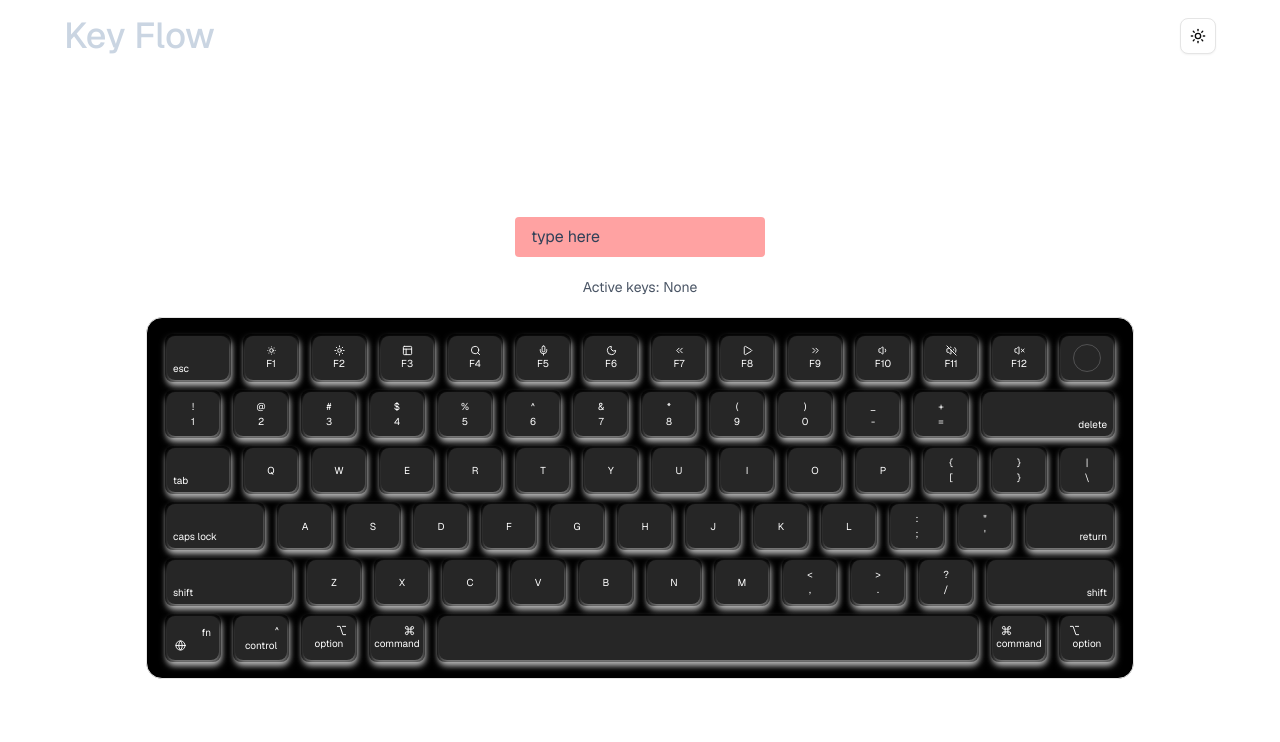
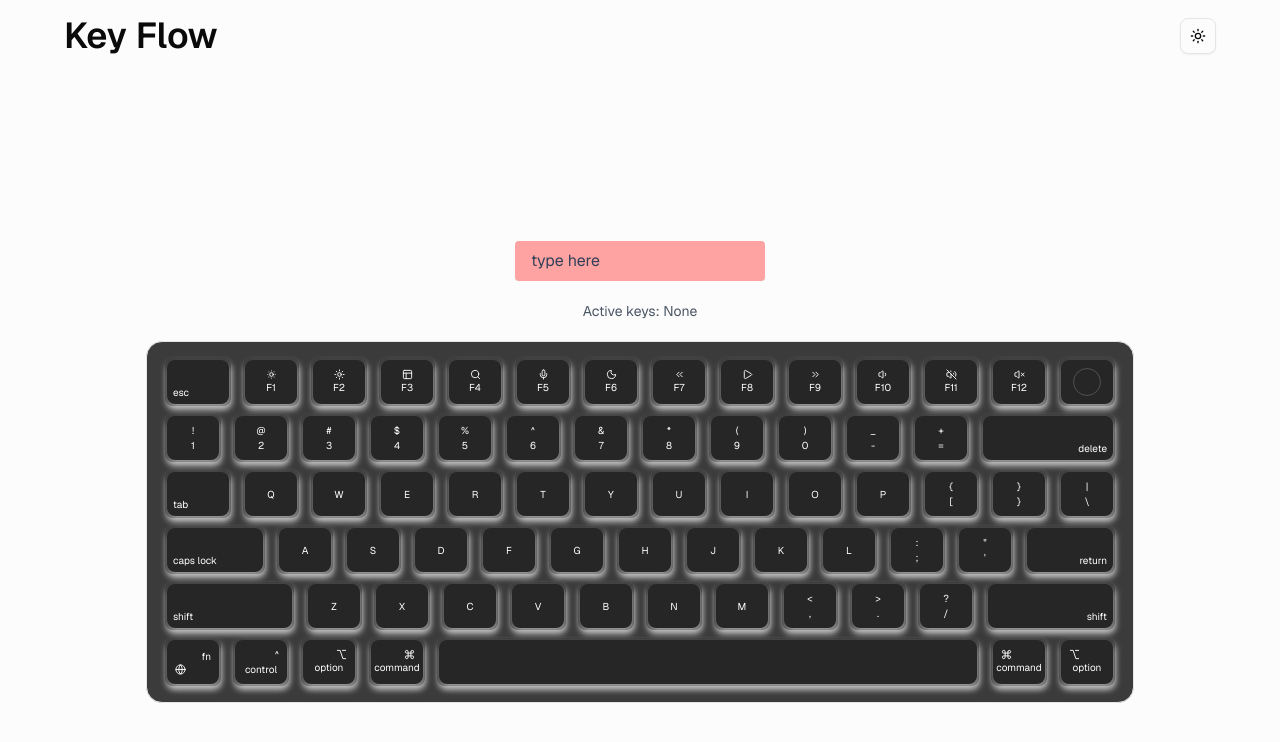
Before and after one commit to deveshru2712/KeyFlow, a Next.js app: page / in a window 1280 px wide. Shown: the top 742 px of the page. Built offline with nearby package versions, Linux system fonts and the light colour scheme.

Commit message:
change: made some change in the file structure and change theme color

```diff
--- a/app/globals.css
+++ b/app/globals.css
@@ -3,11 +3,6 @@
 @import "tw-animate-css";
 
 @custom-variant dark (&:is(.dark *));
-
-@theme {
-  --color-primary: crimson;
-  --font-display: "Manrope", sans-serif;
-}
 
 @theme inline {
   --radius-sm: calc(var(--radius) - 4px);
@@ -49,7 +44,7 @@
 
 :root {
   --radius: 0.625rem;
-  --background: oklch(1 0 0);
+  --background: oklch(0.99 0 0);
   --foreground: oklch(0.145 0 0);
   --card: oklch(1 0 0);
   --card-foreground: oklch(0.145 0 0);
@@ -83,7 +78,7 @@
 }
 
 .dark {
-  --background: oklch(0.145 0 0);
+  --background: oklch(0.27 0 0);
   --foreground: oklch(0.985 0 0);
   --card: oklch(0.205 0 0);
   --card-foreground: oklch(0.985 0 0);
--- a/app/page.tsx
+++ b/app/page.tsx
@@ -1,11 +1,11 @@
-import Main from "@/components/main";
+import TypingSection from "@/components/TypingSection";
 import React from "react";
 
 const Page = () => {
   return (
     <div className="justify-cente flex min-h-screen w-full items-center">
       <div className="mx-auto h-full max-w-7xl">
-        <Main />
+        <TypingSection />
       </div>
     </div>
   );
--- a/components/Navbar.tsx
+++ b/components/Navbar.tsx
@@ -4,9 +4,9 @@ import ModeToggle from "./Toggle";
 
 const Navbar = () => {
   return (
-    <div className="h-12 w-full bg-transparent px-12 py-4">
+    <div className="w-full bg-transparent px-12 py-4">
       <nav className="mx-auto flex max-w-6xl items-center justify-between">
-        <Link href={"/"} className="text-4xl font-medium text-slate-300">
+        <Link href={"/"} className="text-4xl font-semibold tracking-normal">
           Key Flow
         </Link>
         <ModeToggle />
--- a/components/main.tsx
+++ b/components/TypingSection.tsx
@@ -1,9 +1,9 @@
 "use client";
 import { keyMapping } from "@/constant";
-import Keyboard from "@/components/Keyboard";
+import Keyboard from "@/components/keyboard/Keyboard";
 import React, { useEffect, useRef, useState } from "react";
 
-const Main = () => {
+const TypingSection = () => {
   const inputRef = useRef<HTMLInputElement | null>(null);
   const [activeKeys, setActiveKeys] = useState<Set<string>>(new Set());
 
@@ -112,4 +112,4 @@ const Main = () => {
   );
 };
 
-export default Main;
+export default TypingSection;
--- a/components/Keyboard.tsx
+++ b/components/keyboard/Keyboard.tsx
@@ -17,9 +17,6 @@ import {
   VolumeOff,
   VolumeX,
 } from "lucide-react";
-
-// interface KeyboardProps {
-// }
 
 const FunctionKeys: KeysProps[] = [
   { icon: null, text: "esc", variant: "no-icon", alignment: "justify-start" },
@@ -184,7 +181,7 @@ interface KeyboardProps {
 
 const Keyboard = ({ activeKeys = new Set() }: KeyboardProps) => {
   return (
-    <div className="mx-auto h-fit w-full max-w-5xl rounded-2xl border bg-black p-3 dark:bg-neutral-200">
+    <div className="mx-auto h-fit w-full max-w-5xl rounded-2xl border bg-neutral-800/90 p-3 dark:bg-neutral-200">
       <div className="flex">
         {FunctionKeys.map((key) => (
           <Keys
```
Also changed, not shown: components/keyboard/Keys.tsx (renamed from components/Keys.tsx), components/section/HeroSection.tsx (renamed from components/Hero.tsx).
